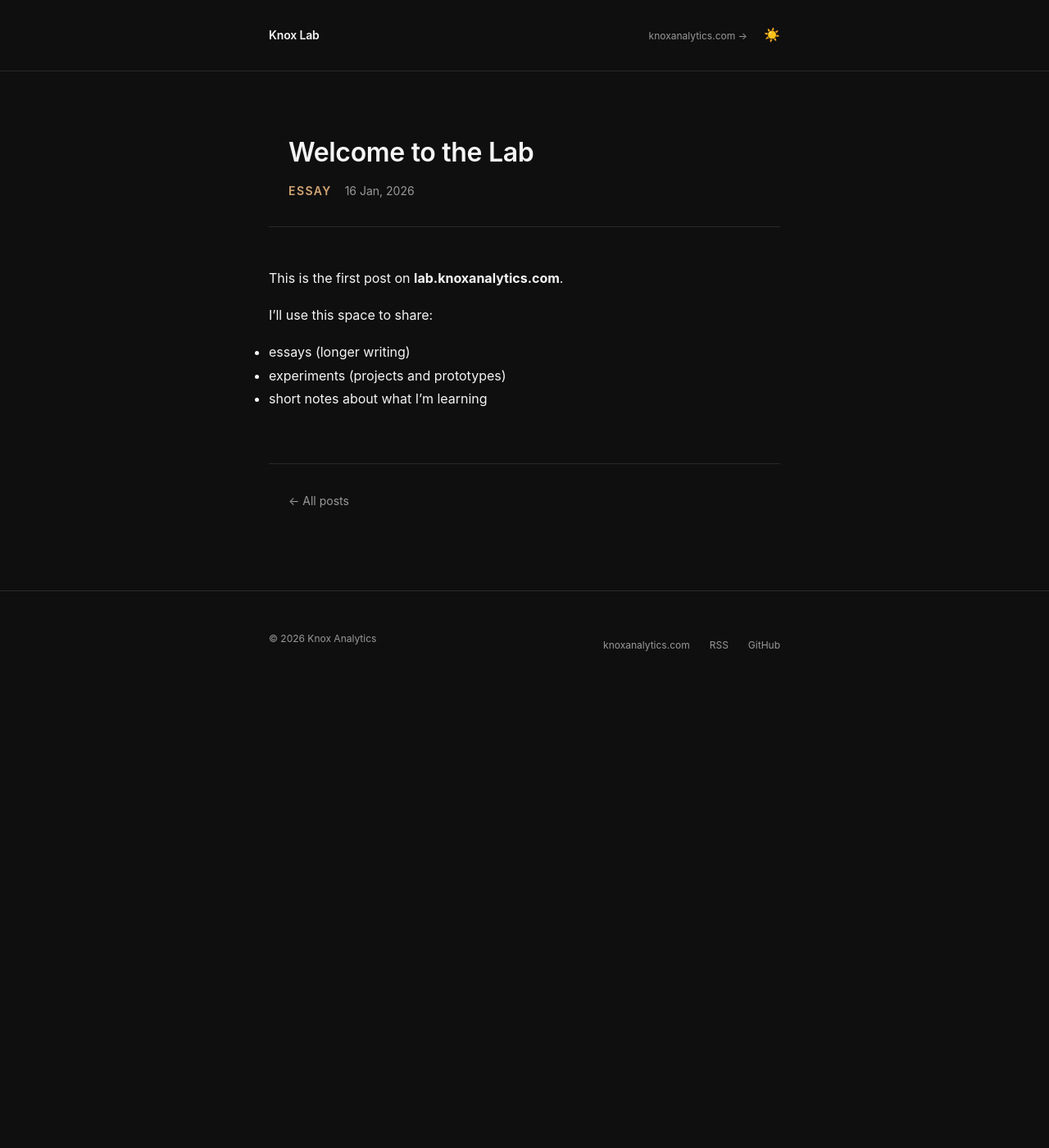
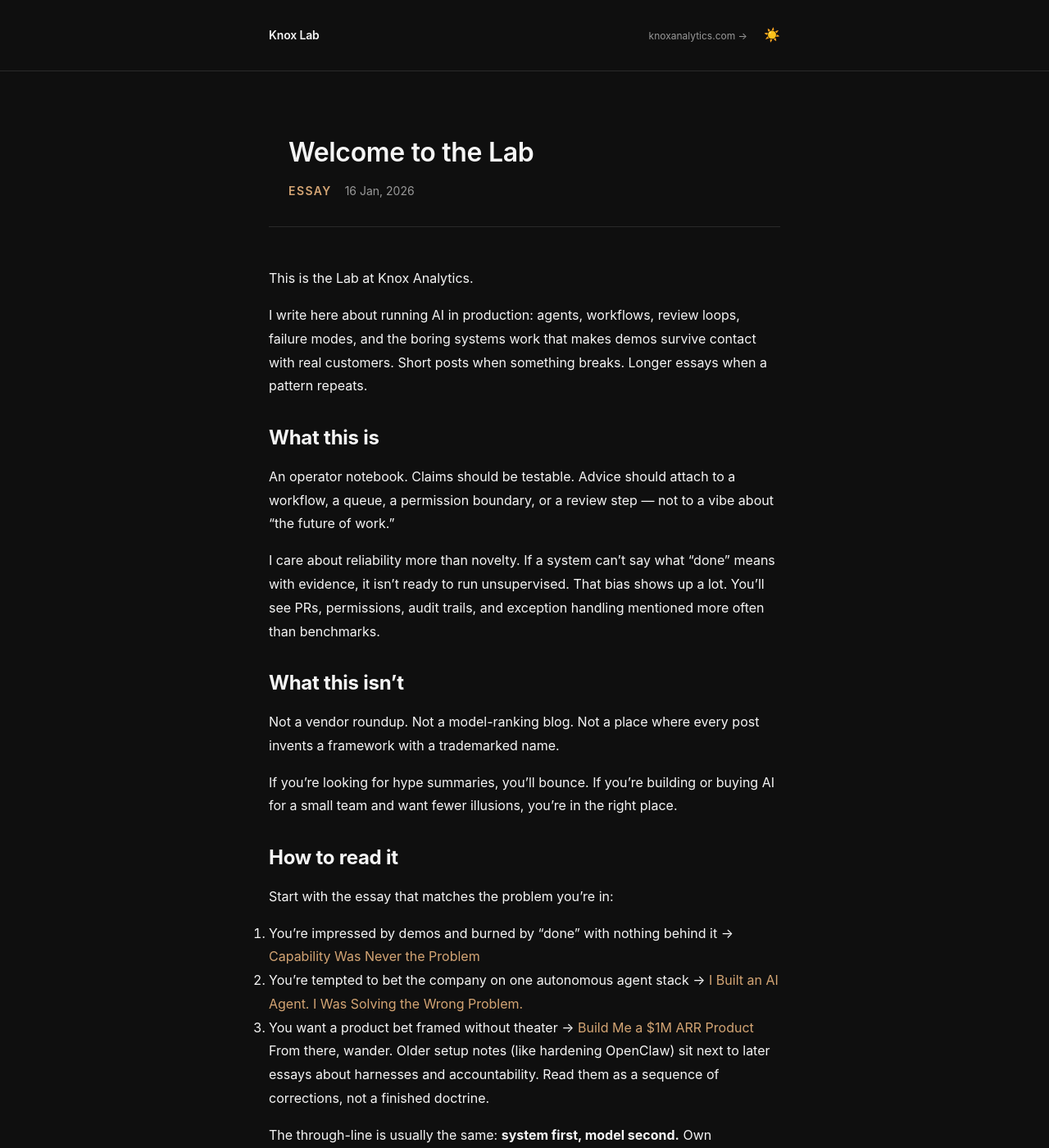
Before and after one commit to sfayka/lab, a Jekyll site: the page built from _posts/2026-01-16-welcome-to-the-lab.md, in a window 1280 px wide and 1400 px high. Shown: the whole window at 82% size. Built offline with Jekyll 4.4.1, drawn with Linux system fonts in a browser that asks for light colours; some of the changed text lies outside the part shown.

Commit message:
editorial: expand Welcome to the Lab stub (~350 words + starter links) (#57)

```diff
--- a/_posts/2026-01-16-welcome-to-the-lab.md
+++ b/_posts/2026-01-16-welcome-to-the-lab.md
@@ -3,12 +3,37 @@ layout: post
 title: "Welcome to the Lab"
 date: 2026-01-16
 categories: [essays]
+published: true
 ---
 
-This is the first post on **lab.knoxanalytics.com**.
+This is the Lab at Knox Analytics.
 
-I’ll use this space to share:
+I write here about running AI in production: agents, workflows, review loops, failure modes, and the boring systems work that makes demos survive contact with real customers. Short posts when something breaks. Longer essays when a pattern repeats.
 
-- essays (longer writing)
-- experiments (projects and prototypes)
-- short notes about what I’m learning
+## What this is
+
+An operator notebook. Claims should be testable. Advice should attach to a workflow, a queue, a permission boundary, or a review step — not to a vibe about “the future of work.”
+
+I care about reliability more than novelty. If a system can’t say what “done” means with evidence, it isn’t ready to run unsupervised. That bias shows up a lot. You’ll see PRs, permissions, audit trails, and exception handling mentioned more often than benchmarks.
+
+## What this isn’t
+
+Not a vendor roundup. Not a model-ranking blog. Not a place where every post invents a framework with a trademarked name.
+
+If you’re looking for hype summaries, you’ll bounce. If you’re building or buying AI for a small team and want fewer illusions, you’re in the right place.
+
+## How to read it
+
+Start with the essay that matches the problem you’re in:
+
+1. You’re impressed by demos and burned by “done” with nothing behind it → [Capability Was Never the Problem](/posts/capability-was-never-the-problem/)
+2. You’re tempted to bet the company on one autonomous agent stack → [I Built an AI Agent. I Was Solving the Wrong Problem.](/posts/built-ai-agent-solving-wrong-problem/)
+3. You want a product bet framed without theater → [Build Me a $1M ARR Product](/posts/build-me-a-1m-arr-product/)
+
+From there, wander. Older setup notes (like hardening OpenClaw) sit next to later essays about harnesses and accountability. Read them as a sequence of corrections, not a finished doctrine.
+
+The through-line is usually the same: **system first, model second.** Own orchestration. Rent intelligence. Keep humans on exceptions that matter.
+
+I’ll keep posting essays, experiments, and short notes as we break things, fix them, and write down what actually held.
+
+If something here is wrong for your shop, say so — receipts beat slogans.
```
Also changed, not shown: _editorial/EDITORIAL-welcome-to-the-lab.md (added, +13 -0 lines).
